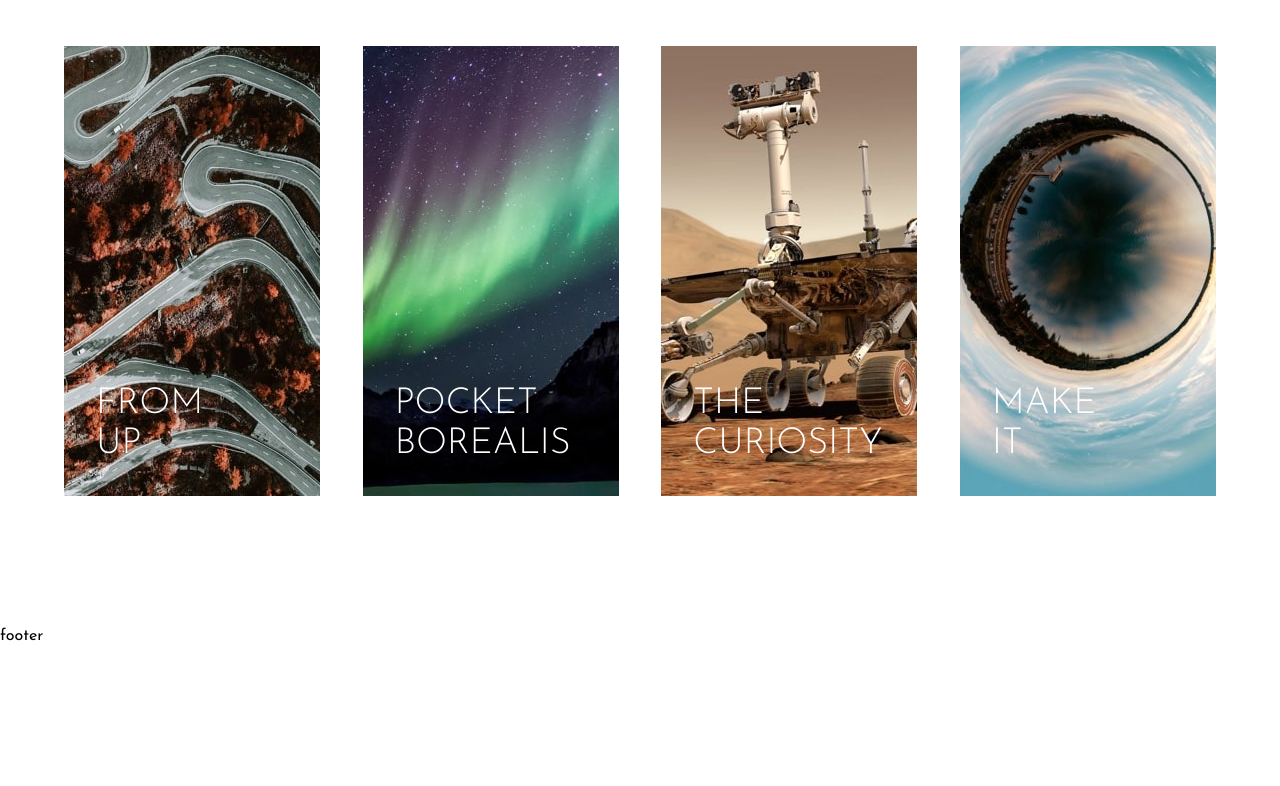
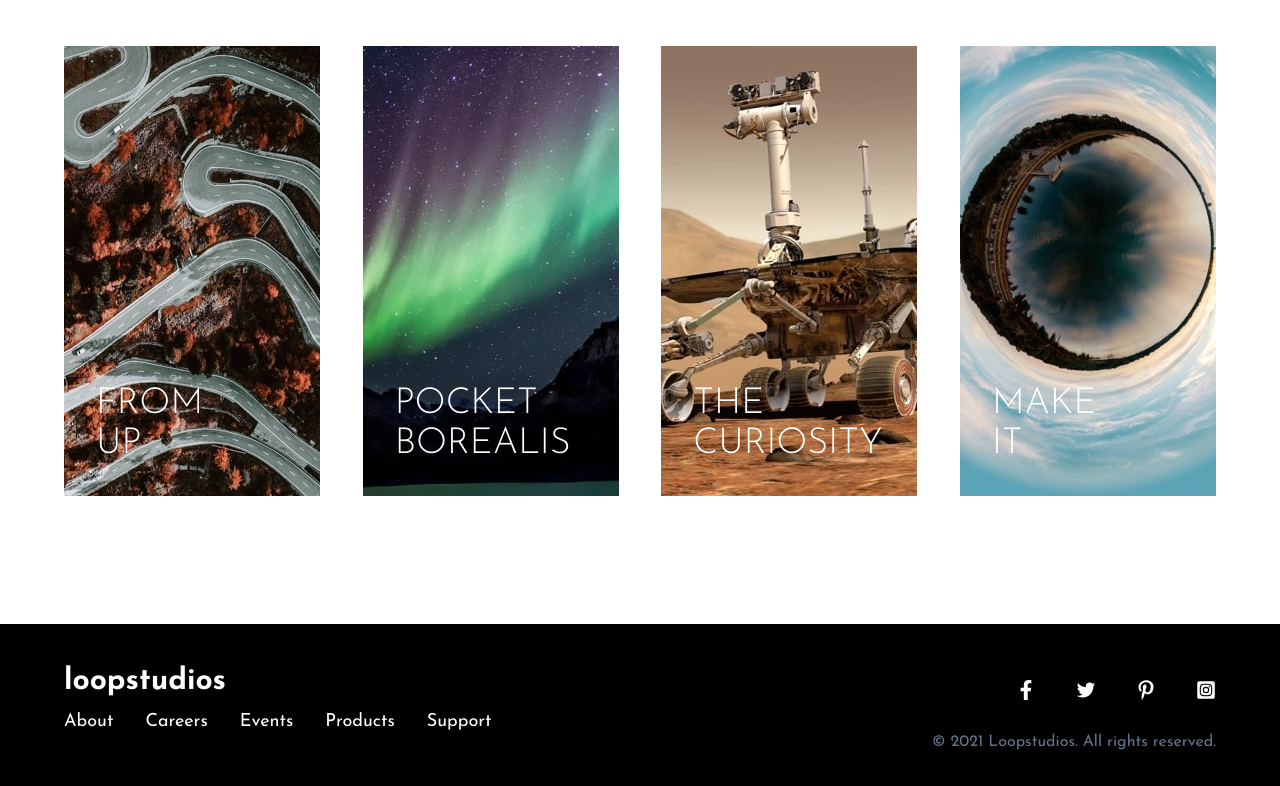
Before and after one commit to solomonUg/ist-task-1, a Next.js app: page / in a window 1280 px wide. Shown: the part 2112-2898 px from the top of the page. Before the commit the page ends 2760 px from the top, so only its background shows below. Built offline with nearby package versions, Linux system fonts and the light colour scheme.

Commit message:
add footer

```diff
--- /dev/null
+++ b/app/_components/Footer.tsx
@@ -0,0 +1,72 @@
+"use client";
+import React from "react";
+import Link from "next/link";
+import { usePathname } from "next/navigation";
+import { navLinks } from "./LinksBar";
+import { FaFacebookF, FaInstagramSquare } from "react-icons/fa";
+import { IoLogoTwitter } from "react-icons/io";
+import { FaPinterestP } from "react-icons/fa6";
+
+const socialLinks = [
+  {
+    name: "Facebook",
+    href: "#",
+    icon: <FaFacebookF className="text-xl" />,
+  },
+  {
+    name: "Twitter",
+    href: "#",
+    icon: <IoLogoTwitter className="text-xl" />,
+  },
+  {
+    name: "Pinterest",
+    href: "#",
+    icon: <FaPinterestP className="text-xl" />,
+  },
+  {
+    name: "Instagram",
+    href: "#",
+    icon: <FaInstagramSquare className="text-xl" />,
+  },
+];
+
+export default function Footer() {
+  const pathname = usePathname();
+
+  return (
+    <section className="w-full flex items-center justify-center bg-black text-white  ">
+      <div className=" w-[90%] flex flex-col sm:flex-row justify-between items-center py-8">
+        <div>
+          <Link href="/" className="text-3xl font-bold">
+            loopstudios
+          </Link>
+          <ul className="flex flex-col sm:flex-row gap-4 md:gap-8 text-lg items-center justify-center ">
+            {navLinks.map((link) => (
+              <li key={link.name} className="group mt-2">
+                <Link href={link.href}>{link.name}</Link>
+                {pathname === link.href ? (
+                  <hr className="border-white border-b w-[60%] mx-auto my-1" />
+                ) : (
+                  <hr className="border-white border-b w-[60%] mx-auto my-1 opacity-0 group-hover:opacity-100 transition-opacity duration-200" />
+                )}
+              </li>
+            ))}
+          </ul>
+        </div>
+        <div className="flex flex-col">
+          <ul className="flex gap-10 text-sm items-center justify-center sm:justify-end my-4">
+            {socialLinks.map((link) => (
+              <li key={link.name} className=" group mt-2 gap-8">
+                <Link href={link.href}>{link.icon}</Link>
+                <hr className="border-white border-b w-[80%] mt-2 mx-auto my-1 opacity-0 group-hover:opacity-100 transition-opacity duration-200" />
+              </li>
+            ))}
+          </ul>
+          <p className=" text-slate-500 text-center sm:text-right">
+            © 2021 Loopstudios. All rights reserved.
+          </p>
+        </div>
+      </div>
+    </section>
+  );
+}
--- a/app/_components/LinksBar.tsx
+++ b/app/_components/LinksBar.tsx
@@ -3,7 +3,7 @@ import Link from "next/link";
 import { usePathname } from "next/navigation";
 import { GiHamburgerMenu } from "react-icons/gi";
 
-const navLinks = [
+export const navLinks = [
   { name: "About", href: "/about" },
   { name: "Careers", href: "/careers" },
   { name: "Events", href: "/events" },
@@ -19,7 +19,7 @@ export default function LinksBar() {
       <ul className="hidden sm:flex gap-8 text-lg items-center justify-center">
         {navLinks.map((link) => (
           <li key={link.name} className="group mt-2">
-            <Link href={link.href} className=" ">
+            <Link href={link.href} >
               {link.name}
             </Link>
             {pathname === link.href ? (
--- a/app/layout.tsx
+++ b/app/layout.tsx
@@ -2,6 +2,7 @@ import type { Metadata } from "next";
 import "./globals.css";
 import {Alata, Josefin_Sans} from 'next/font/google';
 import Navigation from "./_components/Navigation";
+import Footer from "./_components/Footer";
 
 
 
@@ -37,7 +38,7 @@ export default function RootLayout({
           </header>
           <main>{children}</main>
           <footer>
-            footer
+            <Footer />
           </footer>
       </body>
     </html>
```
